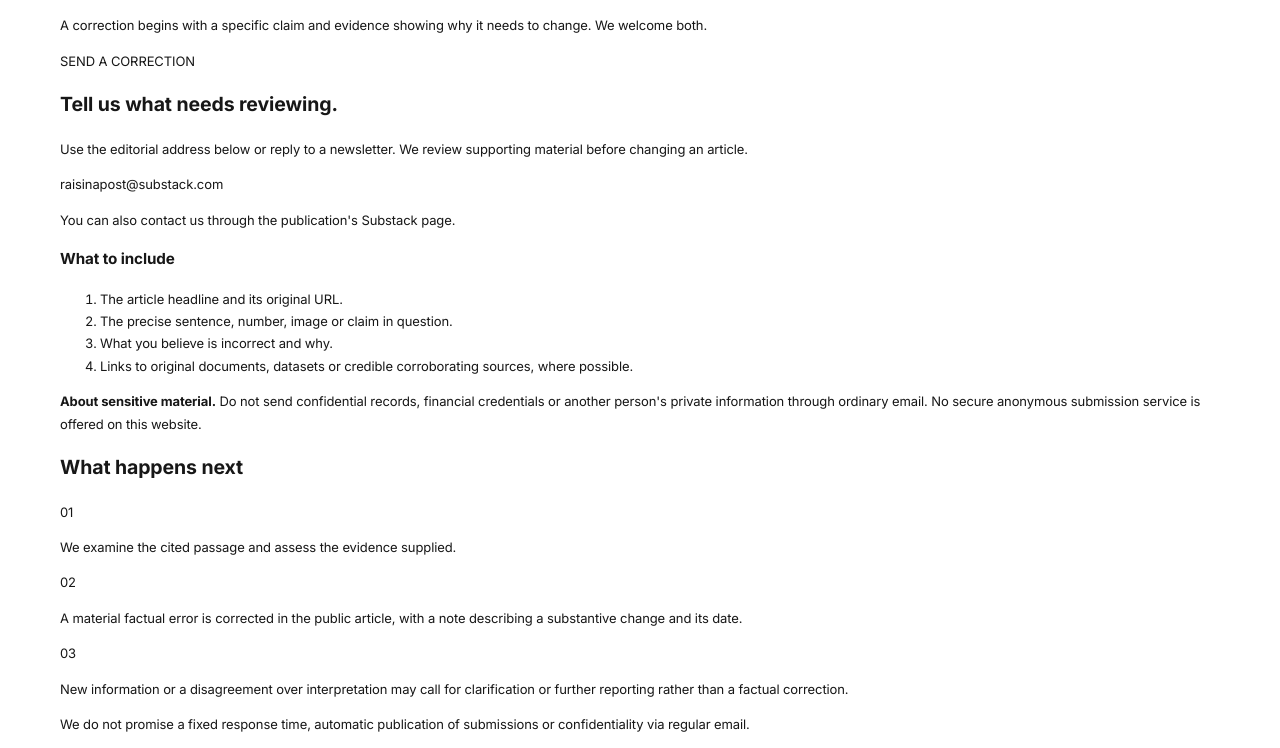
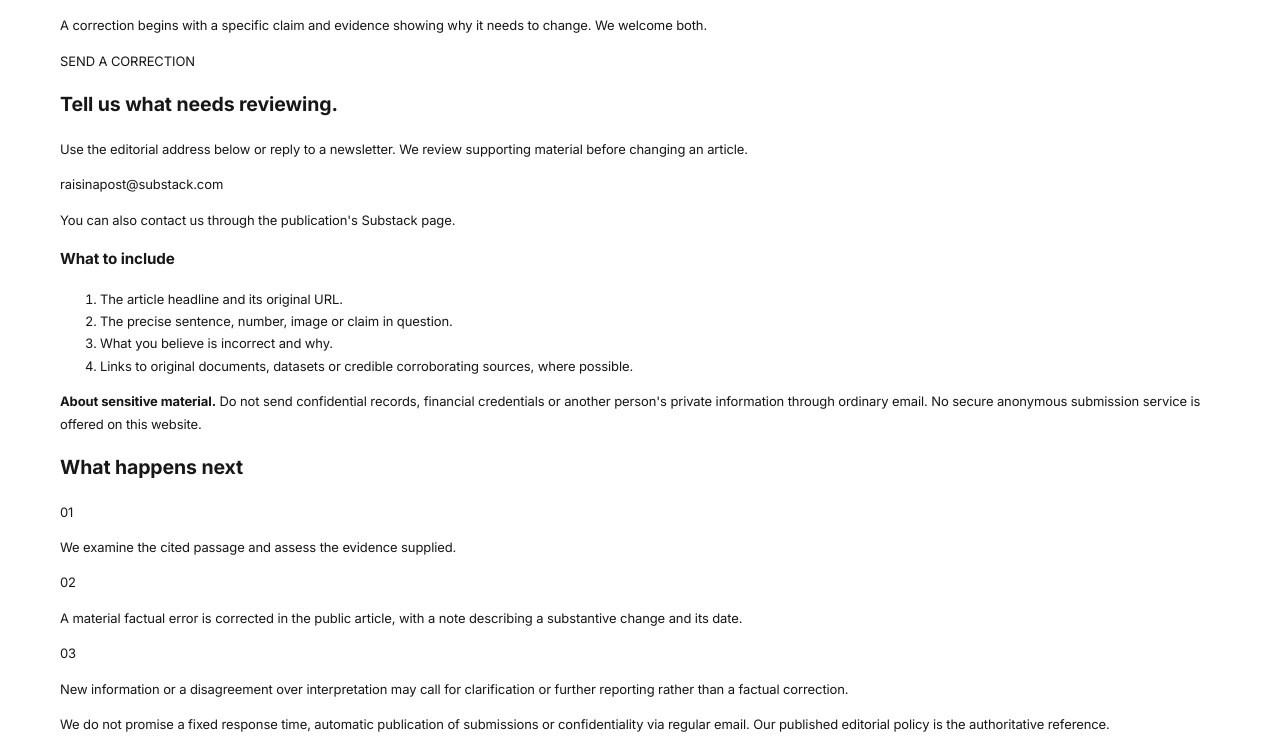
Before and after one commit to theraisinapost/theraisinapost, a website: page site/corrections.html in a window 1280 px wide. Shown: the part 183-931 px from the top of the page. Drawn offline with Linux system fonts and the light colour scheme.

Commit message:
fix: align canonical policy links and tests in site/corrections.html

```diff
--- a/site/corrections.html
+++ b/site/corrections.html
@@ -30,7 +30,7 @@
       <div><span>01</span><p>We examine the cited passage and assess the evidence supplied.</p></div>
       <div><span>02</span><p>A material factual error is corrected in the public article, with a note describing a substantive change and its date.</p></div>
       <div><span>03</span><p>New information or a disagreement over interpretation may call for clarification or further reporting rather than a factual correction.</p></div>
-      <p class="ed-contact-small">We do not promise a fixed response time, automatic publication of submissions or confidentiality via regular email.</p>
+      <p class="ed-contact-small">We do not promise a fixed response time, automatic publication of submissions or confidentiality via regular email. Our <a href="https://raisinapost.substack.com/p/editorial-policy" target="_blank" rel="noopener noreferrer">published editorial policy</a> is the authoritative reference.</p>
     </aside>
   </div>
   <section class="ed-contacts-bottom">
```
